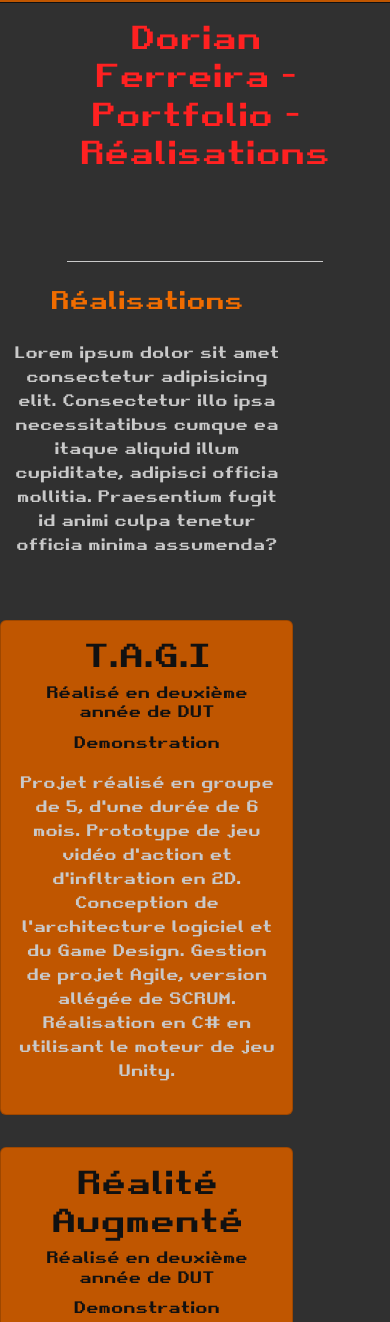
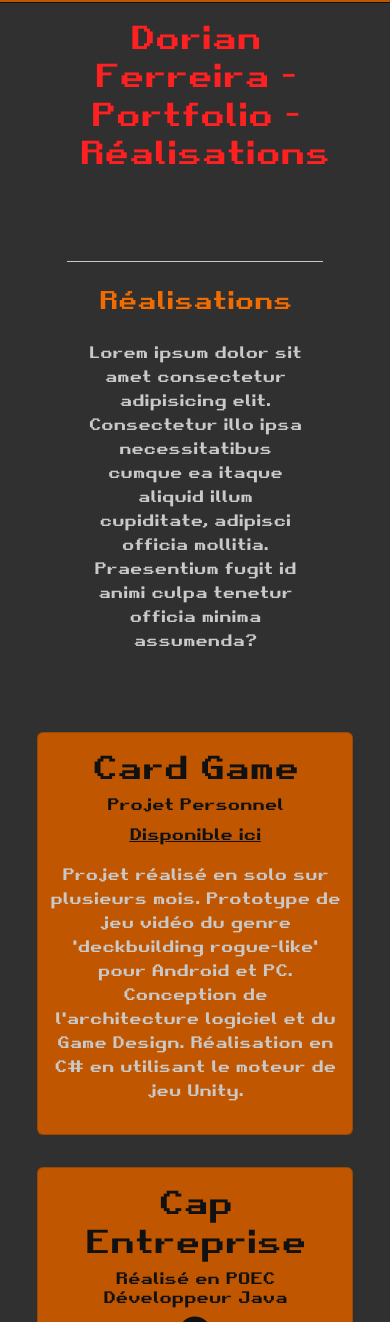
Before and after one commit to Dorian-Ferreira/Dorian-Ferreira.github.io, a plain HTML site: page project.html in a window 390 px wide. Shown: the part 102-1424 px from the top of the page. Drawn offline with nearby package versions, Linux system fonts and the light colour scheme.

Commit message:
Add - Card Game / Change - youtube logo / Fix - Mobile responsive projects

```diff
--- a/project.xml
+++ b/project.xml
@@ -14,24 +14,14 @@
 
 <projects>
 	<project>
-		<title>T.A.G.I</title>
-		<context>Réalisé en deuxième année de DUT</context>
-		<description>Projet réalisé en groupe de 5, d'une durée de 6 mois.
-		Prototype de jeu vidéo d'action et d'infltration en 2D.
-		Conception de l'architecture logiciel et du Game Design.
-		Gestion de projet Agile, version allégée de SCRUM.
-		Réalisation en C# en utilisant le moteur de jeu Unity.</description>
-		<demo>https://www.youtube.com/watch?v=uf1tcX8aGiY</demo>
-	</project>
-	<project>
-		<title>Réalité Augmenté</title>
-		<context>Réalisé en deuxième année de DUT</context>
-		<description>Projet réalisé en binome, d'une durée de 4 semaines.
-		Prototype de jeu vidéo de puzzle et de logique.
+		<title>Card Game</title>
+		<context>Projet Personnel</context>
+		<description>Projet réalisé en solo sur plusieurs mois.
+		Prototype de jeu vidéo du genre 'deckbuilding rogue-like' pour Android et PC.
 		Conception de l'architecture logiciel et du Game Design.
 		Réalisation en C# en utilisant le moteur de jeu Unity.
-		Intéraction en utilisant les mains grâce à un détécteur Leap Motion.</description>
-		<demo>https://www.youtube.com/watch?v=ioToF_5T0kU</demo>
+		</description>
+		<link>https://github.com/Dorian-Ferreira/card_game_prototype</link>
 	</project>
 	<project>
 		<title>Cap Entreprise</title>
@@ -53,4 +43,24 @@
 		<git>https://github.com/Dorian-Ferreira/league_api</git>
 		<link>https://dorian-ferreira.github.io/league_api/</link>
 	</project>
+	<project>
+		<title>T.A.G.I</title>
+		<context>Réalisé en deuxième année de DUT</context>
+		<description>Projet réalisé en groupe de 5, d'une durée de 6 mois.
+		Prototype de jeu vidéo d'action et d'infltration en 2D.
+		Conception de l'architecture logiciel et du Game Design.
+		Gestion de projet Agile, version allégée de SCRUM.
+		Réalisation en C# en utilisant le moteur de jeu Unity.</description>
+		<demo>https://www.youtube.com/watch?v=uf1tcX8aGiY</demo>
+	</project>
+	<project>
+		<title>Réalité Augmenté</title>
+		<context>Réalisé en deuxième année de DUT</context>
+		<description>Projet réalisé en binome, d'une durée de 4 semaines.
+		Prototype de jeu vidéo de puzzle et de logique.
+		Conception de l'architecture logiciel et du Game Design.
+		Réalisation en C# en utilisant le moteur de jeu Unity.
+		Intéraction en utilisant les mains grâce à un détécteur Leap Motion.</description>
+		<demo>https://www.youtube.com/watch?v=ioToF_5T0kU</demo>
+	</project>
 </projects>
--- a/script.js
+++ b/script.js
@@ -36,7 +36,7 @@ function display(xml) {
 
 		try {
 			var demo = document.createElement("a");
-			demo.textContent = "Demonstration";
+			demo.innerHTML = "<i class='fa-brands fa-youtube fa-2x'></i>";
 			demo.href = project.querySelector("demo").textContent;
 			element.appendChild(demo);
 		} catch {}
--- a/styles/project.css
+++ b/styles/project.css
@@ -15,7 +15,8 @@ section:not(:last-child) {
 
 @media (width <= 770px) {
 	.row {
-		max-width: 80%;
+		padding-left: 10%;
+		padding-right: 10%;
 	}
 }
 
@@ -23,7 +24,8 @@ section:not(:last-child) {
 	display: flex;
 	justify-content: center;
 	text-align: center;
-	margin: 0 15%;
+	padding-left: 15%;
+	padding-right: 15%;
 }
 
 h3 {
@@ -47,3 +49,7 @@ h4 {
 	color: var(--color-white) !important;
 	padding-bottom: 1em;
 }
+
+.card a {
+	text-decoration: underline !important;
+}
```
